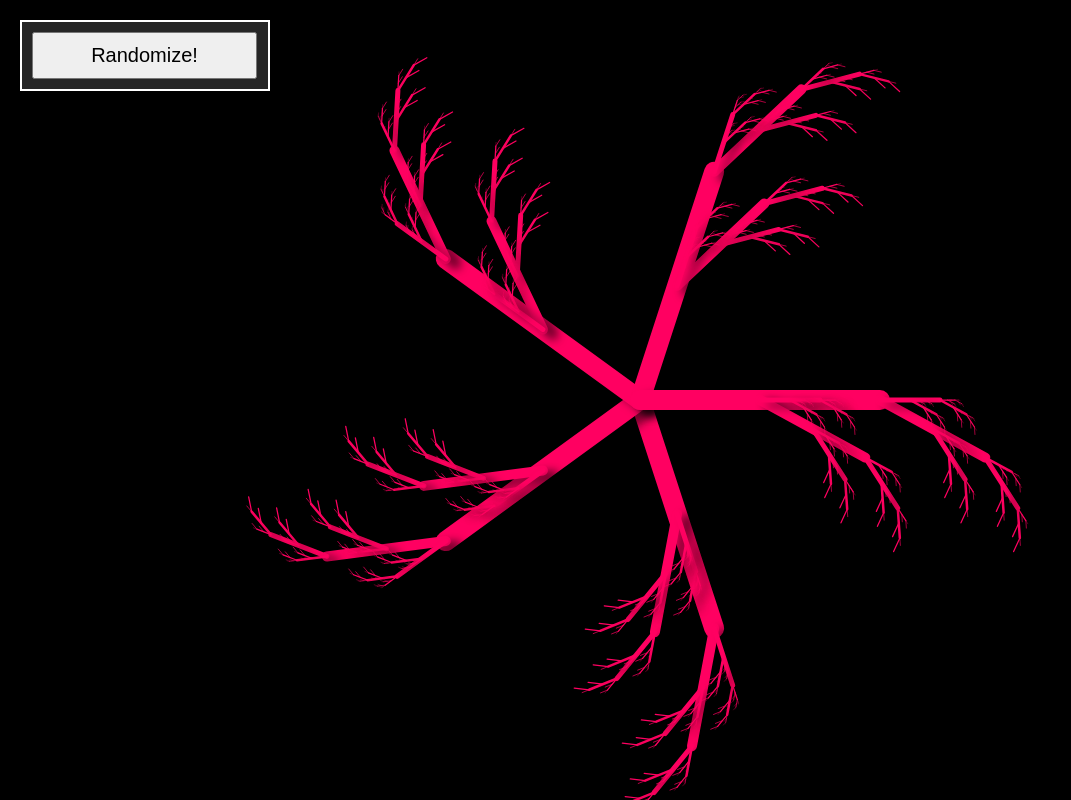
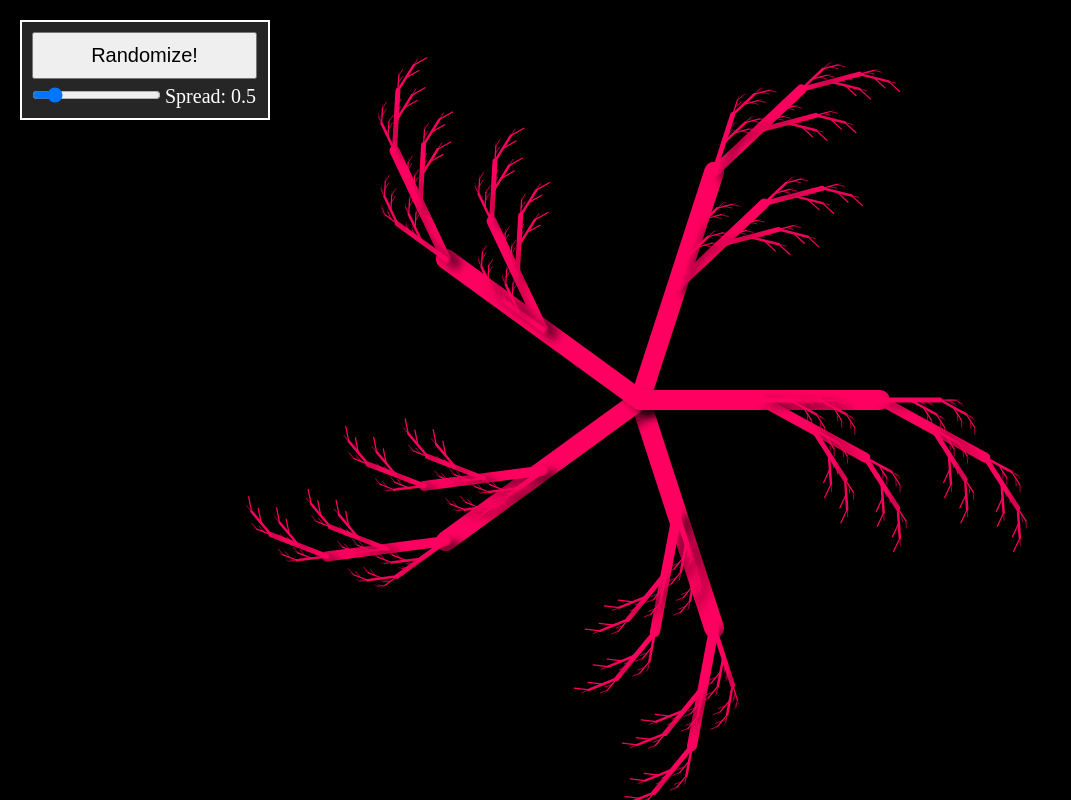
Before and after one commit to surajitbasak109/canvas-basics, a plain HTML site: page fractals/index.html in a window 1280 px wide. Shown: the whole page, without its empty margins (0-1071 px from the left). Drawn offline with Linux system fonts and the light colour scheme.

Commit message:
Add spread slider in controls

```diff
--- a/fractals/app.js
+++ b/fractals/app.js
@@ -25,6 +25,20 @@ window.addEventListener('load', () => {
   let lineWidth = Math.floor(Math.random() * 20 + 10);
   //   controls
   const randomizeButton = document.getElementById('randomizeButton');
+  const slider_spread = document.getElementById('spread');
+  const label_spread = document.querySelector('[for="spread"]');
+
+  slider_spread.addEventListener('change', (e) => {
+    spread = Number(e.target.value);
+    updateSliders();
+    drawFractal();
+  });
+
+  randomizeButton.addEventListener('click', () => {
+    randomizeFractal();
+    updateSliders();
+    drawFractal();
+  });
 
   function drawBranch(level) {
     if (level > maxLevel) return;
@@ -75,9 +89,11 @@ window.addEventListener('load', () => {
     lineWidth = Math.floor(Math.random() * 20 + 10);
   }
 
+  function updateSliders() {
+    slider_spread.value = spread;
+    label_spread.innerText = `Spread: ${spread.toFixed(1)}`;
+  }
+
   drawFractal();
-  randomizeButton.addEventListener('click', () => {
-    randomizeFractal();
-    drawFractal();
-  });
+  updateSliders();
 });
--- a/fractals/index.html
+++ b/fractals/index.html
@@ -10,6 +10,10 @@
     <canvas id="canvas"></canvas>
     <div id="controls">
       <button id="randomizeButton">Randomize!</button>
+      <div>
+        <input type="range" id="spread" min="0.1" max="3.1" step="0.1" value="1" />
+        <label for="spread">Spread: </label>
+      </div>
     </div>
     <script src="./app.js"></script>
   </body>
--- a/fractals/style.css
+++ b/fractals/style.css
@@ -30,4 +30,11 @@ button {
   padding: 10px 40px;
   width: 225px;
   font-size: 20px;
+  margin-bottom: 6px;
 }
+
+label,
+input {
+  color: white;
+  font-size: 20px;
+}
```
